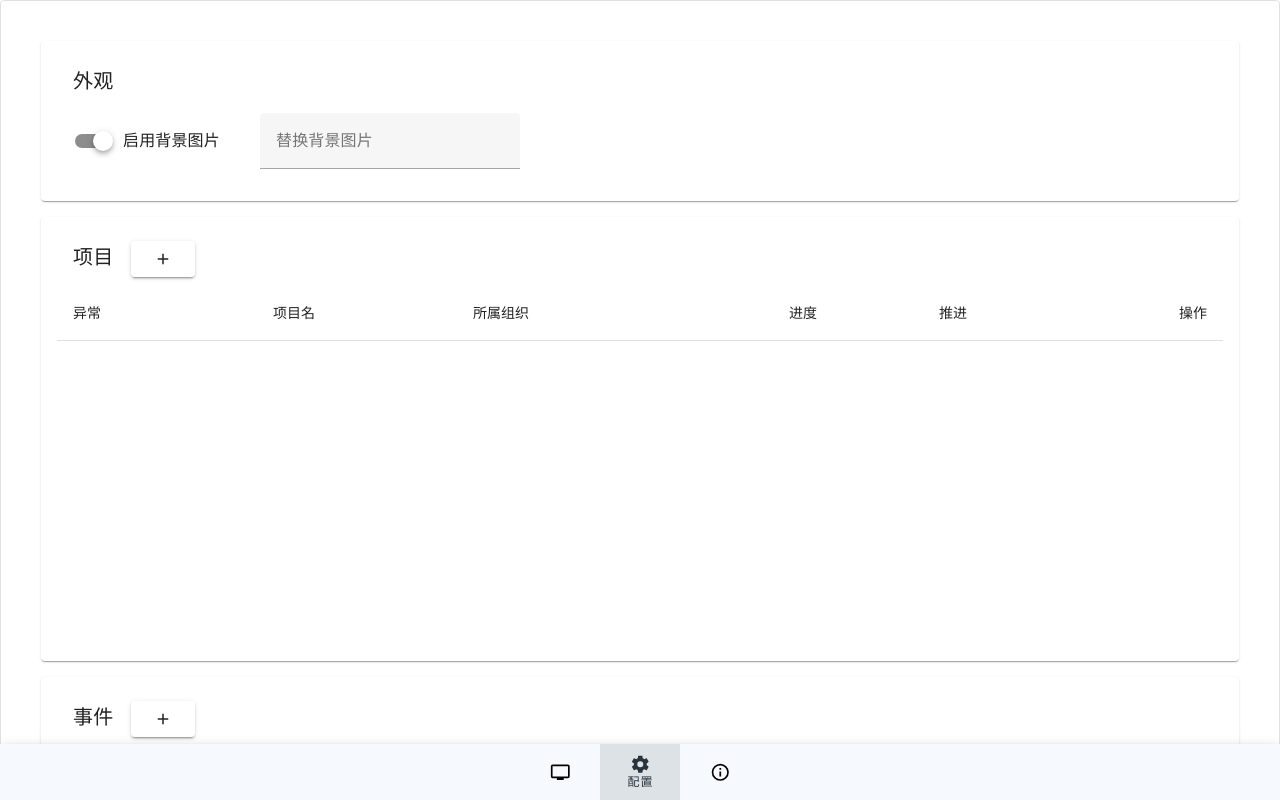
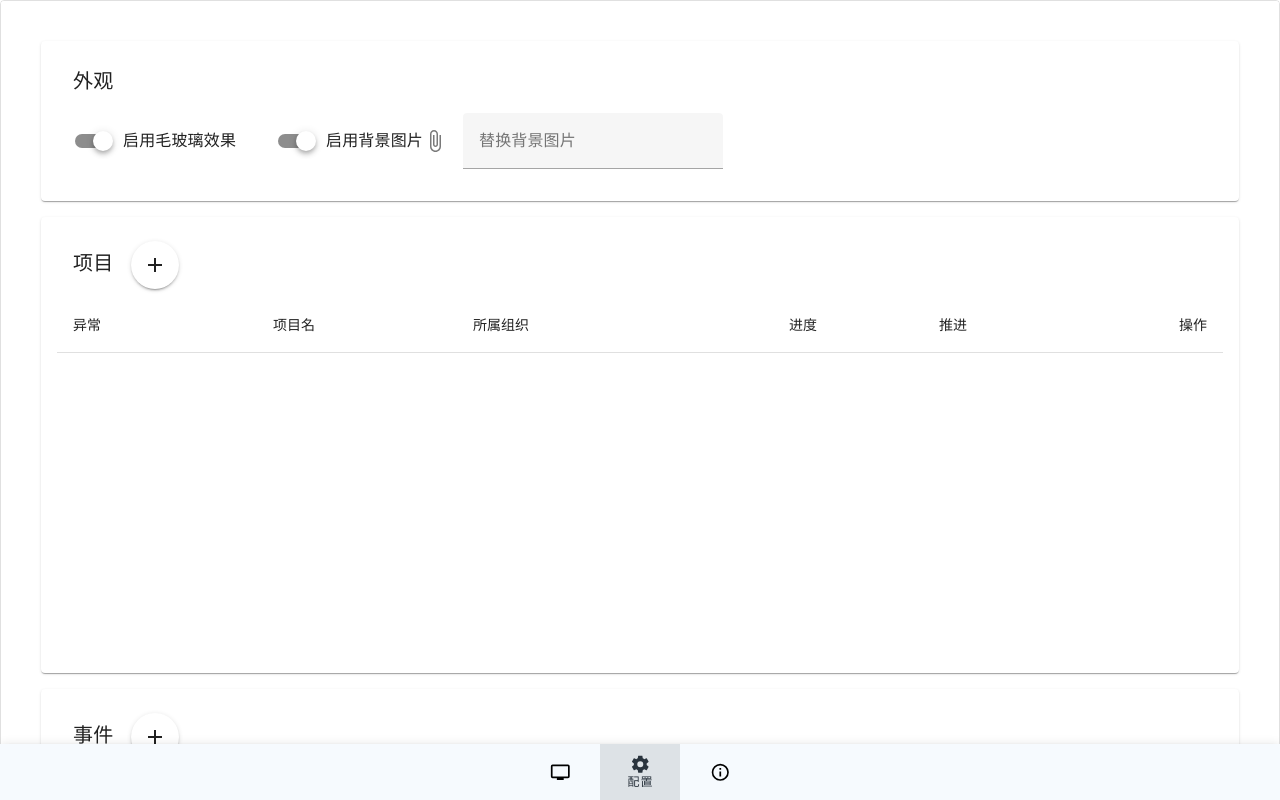
Before and after one commit to wpy030414/daily-log, a Vue app: page /render in a window 1280 px wide. Both pictures are taken after a click on the button "配置". Shown: the top 800 px of the page. Built offline with nearby package versions, Linux system fonts and the light colour scheme; the HTML template or start-up script is replaced by a standard one.

Commit message:
feat: change the way displaying project exception

```diff
--- a/package.json
+++ b/package.json
@@ -1,6 +1,6 @@
 {
   "name": "daily-log",
-  "version": "1.4.1",
+  "version": "1.4.2",
   "private": true,
   "type": "module",
   "scripts": {
--- a/src/assets/logs.ts
+++ b/src/assets/logs.ts
@@ -1,4 +1,10 @@
 export const logs = [
+  {
+    isBreakthrough: false,
+    date: '2025-06-10',
+    v: '1.4.2',
+    description: `- 改变项目异常的体现`,
+  },
   {
     isBreakthrough: false,
     date: '2025-06-07',
--- a/src/main.ts
+++ b/src/main.ts
@@ -9,7 +9,7 @@ import { createVuetify } from 'vuetify'
 import * as components from 'vuetify/components'
 import * as directives from 'vuetify/directives'
 import { pl, zhHans } from 'vuetify/locale'
-import { mdi } from 'vuetify/iconsets/mdi-svg'
+import { aliases, mdi } from 'vuetify/iconsets/mdi-svg'
 
 import App from './App.vue'
 import router from './router'
@@ -34,6 +34,7 @@ const vuetify = createVuetify({
     messages: { zhHans, pl },
   },
   icons: {
+    aliases,
     sets: {
       mdi,
     },
--- a/src/stores/custom-theme.ts
+++ b/src/stores/custom-theme.ts
@@ -1,6 +1,5 @@
 import { defineStore } from 'pinia'
 import { computed, ref, watch } from 'vue'
-import { en } from 'vuetify/locale'
 
 export const useCustomTheme = defineStore(
   'custom-themes',
@@ -41,11 +40,20 @@ export const useCustomTheme = defineStore(
       ) => window.getComputedStyle(document.documentElement).getPropertyValue(`--color-${type}`)
     })
 
+    const enableGlassmorphism = ref(true)
+
     const enableBackgroundImage = ref(true)
 
     const bgi = ref()
 
-    return { value, options: Array.from(options.keys()), now, enableBackgroundImage, bgi }
+    return {
+      value,
+      options: Array.from(options.keys()),
+      now,
+      enableGlassmorphism,
+      enableBackgroundImage,
+      bgi,
+    }
   },
   {
     persist: true,
--- a/src/utils/index.ts
+++ b/src/utils/index.ts
@@ -1,5 +1,5 @@
 import { useMessage } from '@/stores/messages'
-import { useWidthRate } from '@/stores/width-rate'
+// import { useWidthRate } from '@/stores/width-rate'
 import markdownit from 'markdown-it'
 import markdownItTextualUml from 'markdown-it-textual-uml'
 import markdownItKatex from '@iktakahiro/markdown-it-katex'
@@ -11,6 +11,7 @@ export function downloadInBrowser(href: string, filename: string) {
   link.download = filename
   link.click()
   link.remove()
+  useMessage().success('已下载到本地磁盘！')
 }
 
 export function uploadInBrowser(isJSON: boolean = true) {
@@ -84,11 +85,11 @@ export function shotElement(cssPath: string, method: 'download' | 'copy' = 'down
       return
     }
 
+    await new Promise((res) => setTimeout(res, 1000))
+
     switch (method) {
       case 'download':
         downloadInBrowser(URL.createObjectURL(blob), `工作日报快照-${Date.now()}.png`)
-        await new Promise((res) => setTimeout(res, 1000))
-        useMessage().success('已下载到本地磁盘！')
         break
       case 'copy':
         await copyToClipboard(blob)
--- a/src/views/Options.vue
+++ b/src/views/Options.vue
@@ -4,11 +4,9 @@ import { useMessage } from '@/stores/messages'
 import { useProject } from '@/stores/projects'
 import { useCustomTheme } from '@/stores/custom-theme'
 import { downloadInBrowser, uploadInBrowser } from '@/utils'
-import { useWidthRate } from '@/stores/width-rate'
 import {
   mdiDeleteOutline,
   mdiExport,
-  mdiFile,
   mdiImport,
   mdiMenuDownOutline,
   mdiMenuUpOutline,
@@ -116,10 +114,17 @@ function handleUpdateImage(file: File | File[]) {
     <!-- <template v-if="useWidthRate().value > 0.9"> -->
     <v-card class="px-4 py-4 mb-4">
       <v-card-title>外观</v-card-title>
+
       <v-row class="mx-4 mt-2 mb-4">
         <v-switch
+          v-model="useCustomTheme().enableGlassmorphism"
+          class="mr-10"
+          label="启用毛玻璃效果"
+          hide-details
+        ></v-switch>
+
+        <v-switch
           v-model="useCustomTheme().enableBackgroundImage"
-          accept="image/*"
           label="启用背景图片"
           hide-details
         ></v-switch>
@@ -138,20 +143,27 @@ function handleUpdateImage(file: File | File[]) {
     <v-card class="px-4 py-4 mb-4">
       <v-card-title>
         项目
-        <v-btn class="ml-3" @click="handleAdd('p')"><v-icon :icon="mdiPlus"></v-icon></v-btn>
+
+        <v-btn class="ml-3" :icon="mdiPlus" @click="handleAdd('p')"></v-btn>
       </v-card-title>
 
       <v-table height="45vh" fixed-header>
         <thead>
           <tr>
             <th class="text-left" width="200">异常</th>
+
             <th class="text-left" width="200">项目名</th>
+
             <th class="text-left">所属组织</th>
+
             <th class="text-left" width="150">进度</th>
+
             <th class="text-left" width="100">推进</th>
+
             <th class="text-right" width="200">操作</th>
           </tr>
         </thead>
+
         <tbody>
           <tr v-for="(p, i) of useProject().value">
             <td class="py-5">
@@ -163,18 +175,21 @@ function handleUpdateImage(file: File | File[]) {
                 ]"
                 item-title="label"
                 item-value="value"
-                clearable
+                :clearable="true"
                 placeholder="无"
                 single-line
                 hide-details
               ></v-select>
             </td>
+
             <td>
               <v-text-field v-model="p.project" hide-details></v-text-field>
             </td>
+
             <td>
               <v-text-field v-model="p.org" hide-details></v-text-field>
             </td>
+
             <td>
               <v-slider
                 v-model="p.progress"
@@ -189,9 +204,11 @@ function handleUpdateImage(file: File | File[]) {
                 </template>
               </v-slider>
             </td>
+
             <td>
               <v-switch v-model="p.makeProgress" hide-details> </v-switch>
             </td>
+
             <td class="text-right">
               <v-btn
                 :icon="mdiMenuUpOutline"
@@ -199,12 +216,14 @@ function handleUpdateImage(file: File | File[]) {
                 class="mr-3"
                 @click="handleMoveUp('p', i)"
               ></v-btn>
+
               <v-btn
                 :icon="mdiMenuDownOutline"
                 size="small"
                 class="mr-3"
                 @click="handleMoveDown('p', i)"
               ></v-btn>
+
               <v-btn
                 :icon="mdiDeleteOutline"
                 size="small"
@@ -220,17 +239,21 @@ function handleUpdateImage(file: File | File[]) {
     <v-card class="px-4 py-4 mb-4">
       <v-card-title>
         事件
-        <v-btn class="ml-3" @click="handleAdd('e')"><v-icon :icon="mdiPlus"></v-icon></v-btn>
+
+        <v-btn class="ml-3" :icon="mdiPlus" @click="handleAdd('e')"></v-btn>
       </v-card-title>
 
       <v-table height="45vh" fixed-header>
         <thead>
           <tr>
             <th class="text-left" width="200">状态</th>
+
             <th class="text-left">事件概要</th>
+
             <th class="text-right" width="200">操作</th>
           </tr>
         </thead>
+
         <tbody>
           <tr v-for="(e, i) of useEvent().value">
             <td class="py-5">
@@ -247,9 +270,11 @@ function handleUpdateImage(file: File | File[]) {
                 hide-details
               ></v-select>
             </td>
+
             <td>
               <v-textarea v-model="e.body" auto-grow hide-details></v-textarea>
             </td>
+
             <td class="text-right">
               <v-btn
                 :icon="mdiMenuUpOutline"
@@ -257,12 +282,14 @@ function handleUpdateImage(file: File | File[]) {
                 class="mr-3"
                 @click="handleMoveUp('e', i)"
               ></v-btn>
+
               <v-btn
                 :icon="mdiMenuDownOutline"
                 size="small"
                 class="mr-3"
                 @click="handleMoveDown('e', i)"
               ></v-btn>
+
               <v-btn
                 :icon="mdiDeleteOutline"
                 size="small"
@@ -276,10 +303,9 @@ function handleUpdateImage(file: File | File[]) {
     </v-card>
 
     <div class="mb-4">
-      <v-btn title="导出数据" class="mr-4" @click="handleOutputOption">
-        <v-icon :icon="mdiExport"></v-icon>
-      </v-btn>
-      <v-btn title="导入数据" @click="handleInputOption"><v-icon :icon="mdiImport"></v-icon></v-btn>
+      <v-btn title="导出数据" class="mr-4" :icon="mdiExport" @click="handleOutputOption"></v-btn>
+
+      <v-btn title="导入数据" :icon="mdiImport" @click="handleInputOption"></v-btn>
     </div>
     <!-- </template> -->
     <!-- <template v-else>请您先全屏化窗口再操作！</template> -->
--- a/src/views/Render.vue
+++ b/src/views/Render.vue
@@ -20,7 +20,7 @@ async function switchDraggable() {
 <template>
   <div
     id="preview"
-    :class="[useCustomTheme().enableBackgroundImage ? 'enable-background' : '']"
+    :enable-background="useCustomTheme().enableBackgroundImage"
     :style="[
       useCustomTheme().enableBackgroundImage && useCustomTheme().bgi
         ? `background-image: url(${useCustomTheme().bgi})`
@@ -28,6 +28,7 @@ async function switchDraggable() {
     ]"
   >
     <p class="border"></p>
+
     <mac-panel
       v-if="showPanel"
       v-draggable="draggable"
@@ -39,6 +40,7 @@ async function switchDraggable() {
       :projects="useProject().value"
       :events="useEvent().value"
     ></mac-panel>
+
     <p class="border"></p>
   </div>
 </template>
@@ -47,7 +49,7 @@ async function switchDraggable() {
 #preview {
   background: white;
 
-  &.enable-background {
+  &[enable-background='true'] {
     background: url('panel-background.jpg') no-repeat center center;
     background-size: cover;
   }
```
Also changed, not shown: src/components/MacPanel.vue (+33 -5 lines), src/types/projectItem.ts (+5 -5 lines), src/views/About.vue (+6 -2 lines), 1 other file (tests, documents, lock files or other folders).
